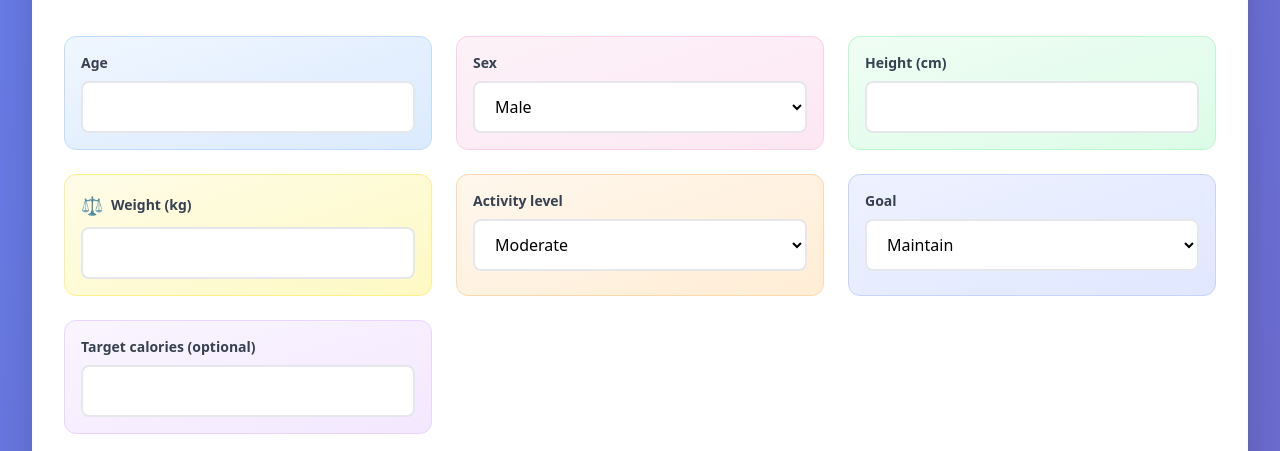
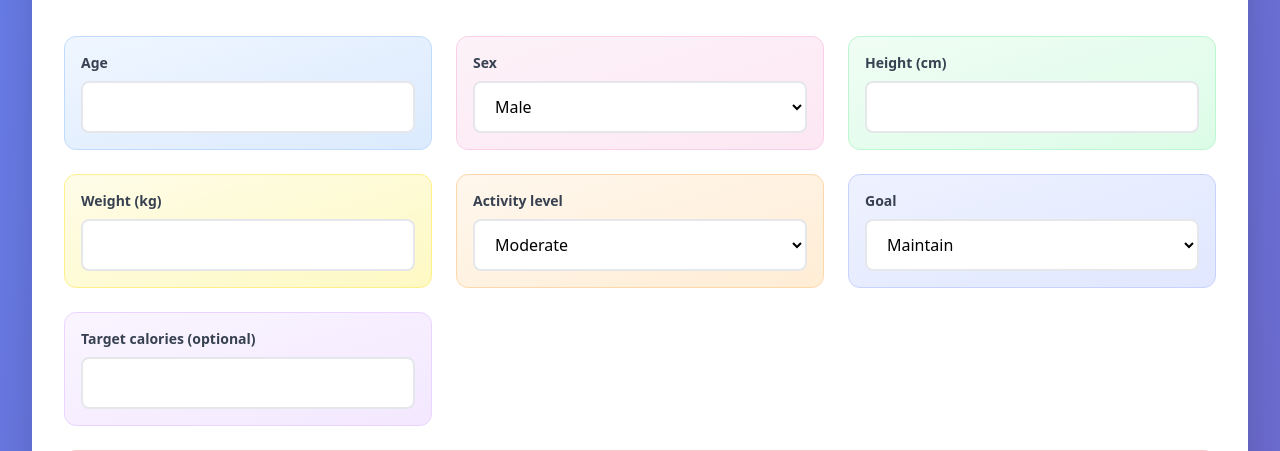
Before and after one commit to martinsrihardszuments/Proj.Lab.Edienkarte, a Django app: page / in a window 1280 px wide. Shown: the part 313-764 px from the top of the page. Run offline with Django 4.2, Linux system fonts and the light colour scheme; data comes from the database, SQL or seed files in the repository; some libraries are stand-ins or nearby versions.

Commit message:
removed emojis

```diff
--- a/Code/mealplanner_skeleton/templates/home.html
+++ b/Code/mealplanner_skeleton/templates/home.html
@@ -37,7 +37,7 @@
       </div>
       <div class="bg-gradient-to-br from-yellow-50 to-yellow-100 p-4 rounded-xl border border-yellow-200">
         <label class="text-sm font-semibold text-gray-700 flex items-center gap-2 mb-2">
-          <span class="text-lg">⚖️</span> Weight (kg)
+          Weight (kg)
         </label>
         {{ form.weight_kg|add_class:"w-full border-2 border-gray-200 rounded-lg px-4 py-3 focus:border-purple-500 focus:ring-2 focus:ring-purple-200 transition bg-white" }}
       </div>
```
